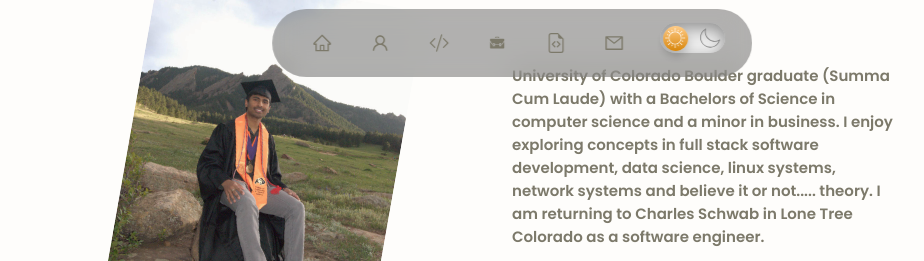
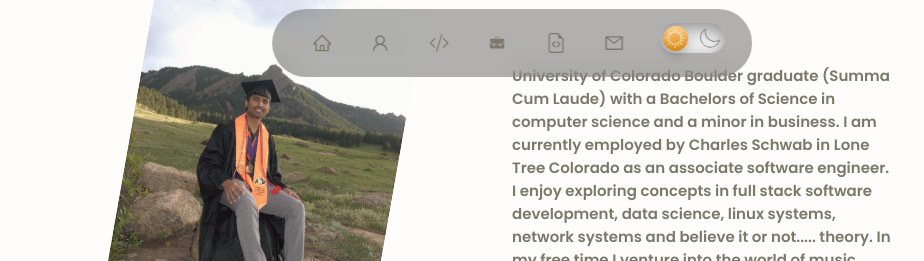
Before and after one commit to ViggyC/website, a React (Create React App) app: page / in a window 1280 px wide. Shown: the part 691-952 px from the top of the page, without its empty margins (128-1052 px from the left). Built offline with nearby package versions, Linux system fonts and the light colour scheme; no server answers.

Commit message:
about section

```diff
--- a/src/components/about/About.jsx
+++ b/src/components/about/About.jsx
@@ -40,10 +40,12 @@ const About = () => {
           <p>
             University of Colorado Boulder graduate (Summa Cum Laude) with a
             Bachelors of Science in computer science and a minor in business. I
-            enjoy exploring concepts in full stack software development, data
-            science, linux systems, network systems and believe it or not.....
-            theory. I am returning to Charles Schwab in Lone Tree Colorado as a
-            software engineer.
+            am currently employed by Charles Schwab in Lone Tree Colorado as an
+            associate software engineer. I enjoy exploring concepts in full
+            stack software development, data science, linux systems, network
+            systems and believe it or not..... theory. In my free time I venture
+            into the world of music, sports, nature, and mindfulness, and I am
+            contstantly learning. Go Denver Nuggets!
           </p>
         </div>
       </div>
--- a/src/components/darkmode/Darkmode.css
+++ b/src/components/darkmode/Darkmode.css
@@ -70,12 +70,12 @@
 
 @media screen and (max-width: 1024px) {
   .dark_mode {
-    width: 80%;
+    width: max-content;
   }
 }
 
 @media screen and (max-width: 600px) {
   .dark_mode {
-    width: 100%;
+    width: max-content;
   }
 }
--- a/src/components/nav/Nav.css
+++ b/src/components/nav/Nav.css
@@ -38,7 +38,7 @@ nav a.active {
 
 @media screen and (max-width: 1024px) {
   nav {
-    width: 80%;
+    width: fit-content;
   }
 }
 
```
